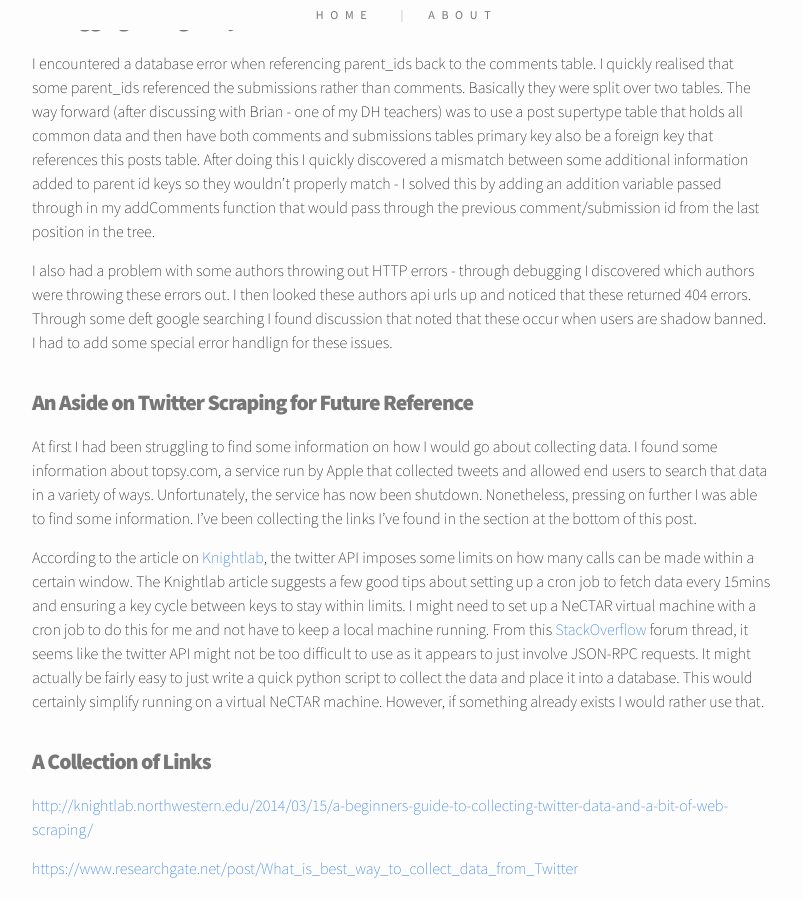
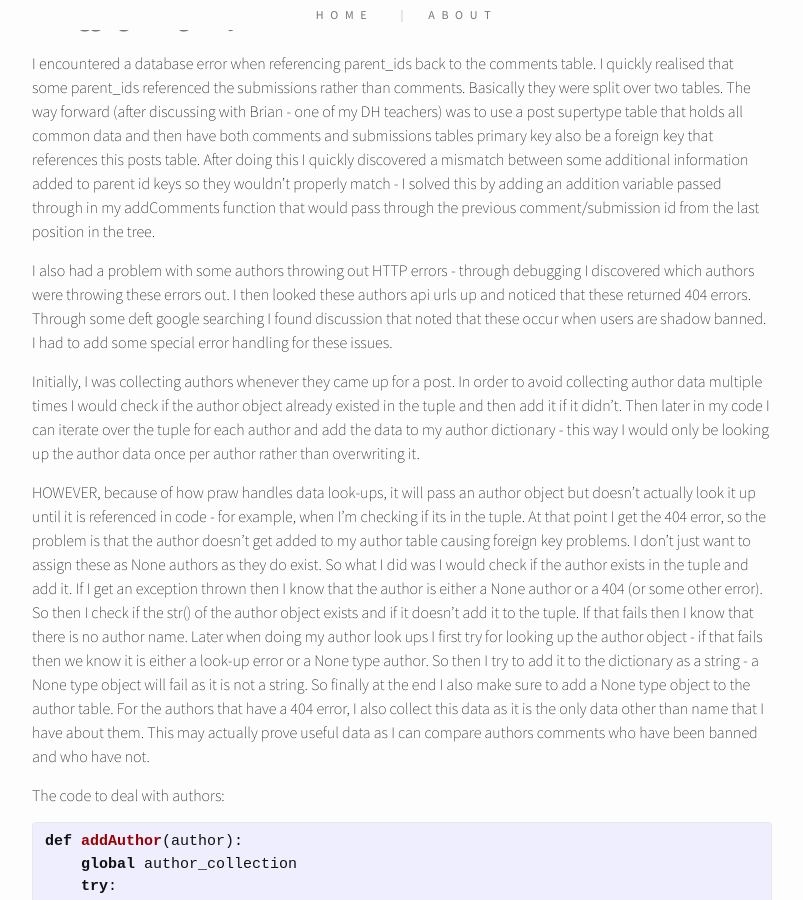
Before and after one commit to mergeandvary/mergeandvary.github.io, a Jekyll site: the page built from _posts/2016-04-22-my-journey-into-scraping-twitter-and-or-reddit-data.markdown, in a window 1280 px wide and 900 px high, scrolled down 8559 px. Shown: the whole window, without its empty margins (238-1041 px from the left). Built offline with Jekyll 4.4.1, drawn with Linux system fonts in a browser that asks for light colours; nearby versions of some CDN libraries; some of the changed text lies outside the part shown.

Commit message:
updates to reddit post

```diff
--- a/_posts/2016-04-22-my-journey-into-scraping-twitter-and-or-reddit-data.markdown
+++ b/_posts/2016-04-22-my-journey-into-scraping-twitter-and-or-reddit-data.markdown
@@ -303,7 +303,49 @@ It seems to be all working correctly as far as I can tell.
 ## Debugging Foriegn Keys and Author 404s
 I encountered a database error when referencing parent_ids back to the comments table. I quickly realised that some parent_ids referenced the submissions rather than comments. Basically they were split over two tables. The way forward (after discussing with Brian - one of my DH teachers) was to use a post supertype table that holds all common data and then have both comments and submissions tables primary key also be a foreign key that references this posts table. After doing this I quickly discovered a mismatch between some additional information added to parent id keys so they wouldn't properly match - I solved this by adding an addition variable passed through in my addComments function that would pass through the previous comment/submission id from the last position in the tree.
 
-I also had a problem with some authors throwing out HTTP errors - through debugging I discovered which authors were throwing these errors out. I then looked these authors api urls up and noticed that these returned 404 errors. Through some deft google searching I found discussion that noted that these occur when users are shadow banned. I had to add some special error handlign for these issues.
+I also had a problem with some authors throwing out HTTP errors - through debugging I discovered which authors were throwing these errors out. I then looked these authors api urls up and noticed that these returned 404 errors. Through some deft google searching I found discussion that noted that these occur when users are shadow banned. I had to add some special error handling for these issues.
+
+Initially, I was collecting authors whenever they came up for a post. In order to avoid collecting author data multiple times I would check if the author object already existed in the tuple and then add it if it didn't. Then later in my code I can iterate over the tuple for each author and add the data to my author dictionary - this way I would only be looking up the author data once per author rather than overwriting it.
+
+HOWEVER, because of how praw handles data look-ups, it will pass an author object but doesn't actually look it up until it is referenced in code - for example, when I'm checking if its in the tuple. At that point I get the 404 error, so the problem is that the author doesn't get added to my author table causing foreign key problems. I don't just want to assign these as None authors as they do exist. So what I did was I would check if the author exists in the tuple and add it. If I get an exception thrown then I know that the author is either a None author or a 404 (or some other error). So then I check if the str() of the author object exists and if it doesn't add it to the tuple. If that fails then I know that there is no author name. Later when doing my author look ups I first try for looking up the author object - if that fails then we know it is either a look-up error or a None type author. So then I try to add it to the dictionary as a string - a None type object will fail as it is not a string. So finally at the end I also make sure to add a None type object to the author table. For the authors that have a 404 error, I also collect this data as it is the only data other than name that I have about them. This may actually prove useful data as I can compare authors comments who have been banned and who have not.
+
+The code to deal with authors:
+
+{% highlight python %}
+def addAuthor(author):
+    global author_collection
+    try:
+        if author not in author_collection:
+            author_collection = author_collection + (author,)
+            print 'Added Author: ' + str(author)
+    except Exception as e:
+        print str(e) + ' for author ' + str(author) + ' adding as string instead of object'
+        try:
+            if str(author) not in author_collection:
+                author_collection = author_collection + (str(author),)
+                print 'Added Shadow_Banned Author as String: ' + str(author)
+        except Exception as e: print str(e) + ' Failed to add author as string instead of object'
+
+for author in author_collection:
+    print 'Collecting Author' + str(author)
+    try:
+        if author.name:
+            author_dict = {}
+            author_dict['Created']           = datetime.datetime.fromtimestamp(int(author.created_utc)).strftime('%Y-%m-%d')
+            author_dict['Comment_Karma']     = author.comment_karma
+            author_dict['Link_Karma']        = author.link_karma
+            author_dict['Is_Mod']            = author.is_mod
+            author_dict['Is_404']   = 'False'
+            author_db_dict[str(author.name)] = author_dict
+    except Exception as e:
+        print(e)
+        try:
+            author_db_dict[str(author)] = {'Created': '', 'Comment_Karma': '0', 'Link_Karma': '0', 'Is_Mod': '', 'Is_404': 'True'}
+        except Exception as e: print(e)
+author_db_dict['None'] = {'Created': '', 'Comment_Karma': '0', 'Link_Karma': '0', 'Is_Mod': '', 'Is_404': 'False'}
+{% endhighlight %}
+
+
 
 ## An Aside on Twitter Scraping for Future Reference
 At first I had been struggling to find some information on how I would go about collecting data. I found some information about topsy.com, a service run by Apple that collected tweets and allowed end users to search that data in a variety of ways. Unfortunately, the service has now been shutdown. Nonetheless, pressing on further I was able to find some information. I've been collecting the links I've found in the section at the bottom of this post.
```
Also changed, not shown: 2 other files.
